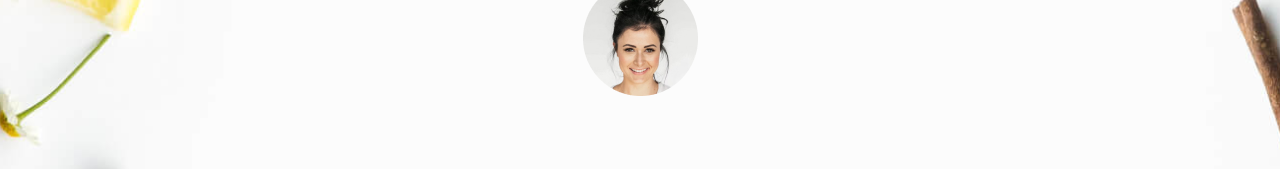
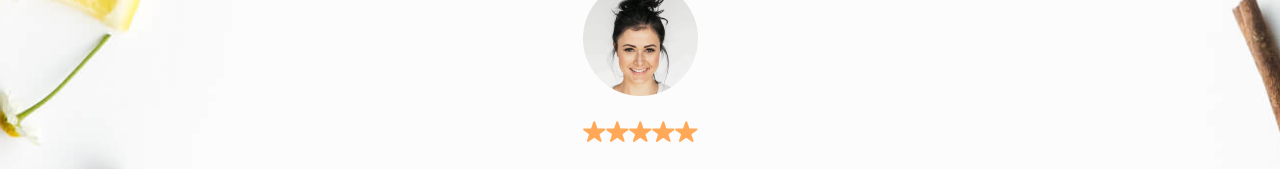
Before and after one commit to ElenaVoinova/exam_html_css, a plain HTML site: page index.html in a window 1280 px wide. Shown: the part 5780-5949 px from the top of the page. Drawn offline with nearby package versions, Linux system fonts and the light colour scheme; files whose address does not match are found by name.

Commit message:
Update style.css

```diff
--- a/css/style.css
+++ b/css/style.css
@@ -112,7 +112,7 @@ li {
 .stars__item_rating {
     display: block;
 
-    background-image: url('image/testimonial_star_yellow.png');
+    background-image: url('/image/testimonial_star_yellow.png');
     width: 23px;
     height: 21px;
 }
```
